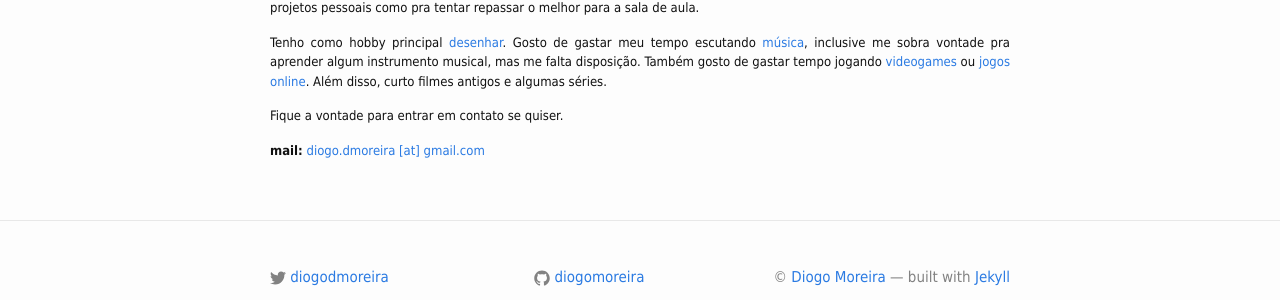
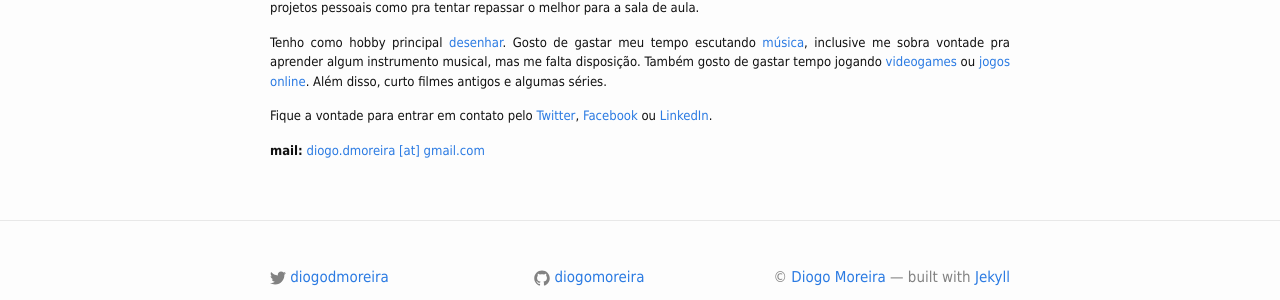
Before and after one commit to ricardojob/diogomoreira.github.io, a Jekyll site: the page built from about.md, in a window 1280 px wide. Shown: the part 334-634 px from the top of the page. Built offline with Jekyll 4.4.1, drawn with Linux system fonts in a browser that asks for light colours.

Commit message:
Modifying about page and putting an explanation on projects page

```diff
--- a/about.md
+++ b/about.md
@@ -12,6 +12,6 @@ Atualmente sou professor efetivo do **Instituto Federal de Educação, Ciência
 
 Tenho como hobby principal [desenhar](http://diogodmoreira.deviantart.com). Gosto de gastar meu tempo escutando [música](http://www.lastfm.com.br/user/moreiradiogo), inclusive me sobra vontade pra aprender algum instrumento musical, mas me falta disposição. Também gosto de gastar tempo jogando [videogames](http://alvanista.com/diogodmoreira) ou [jogos online](http://steamcommunity.com/id/diogodmoreira/). Além disso, curto filmes antigos e algumas séries.
 
-Fique a vontade para entrar em contato se quiser.
+Fique a vontade para entrar em contato pelo [Twitter](http://www.twitter.com/diogodmoreira), [Facebook](http://www.facebook/diogodmoreira) ou [LinkedIn](http://br.linkedin.com/in/diogodmoreira/).
 
 **mail:** [diogo.dmoreira [at] gmail.com](mailto:diogo.dmoreira@gmail.com)
```
Also changed, not shown: projects.md (+2 -0 lines).
